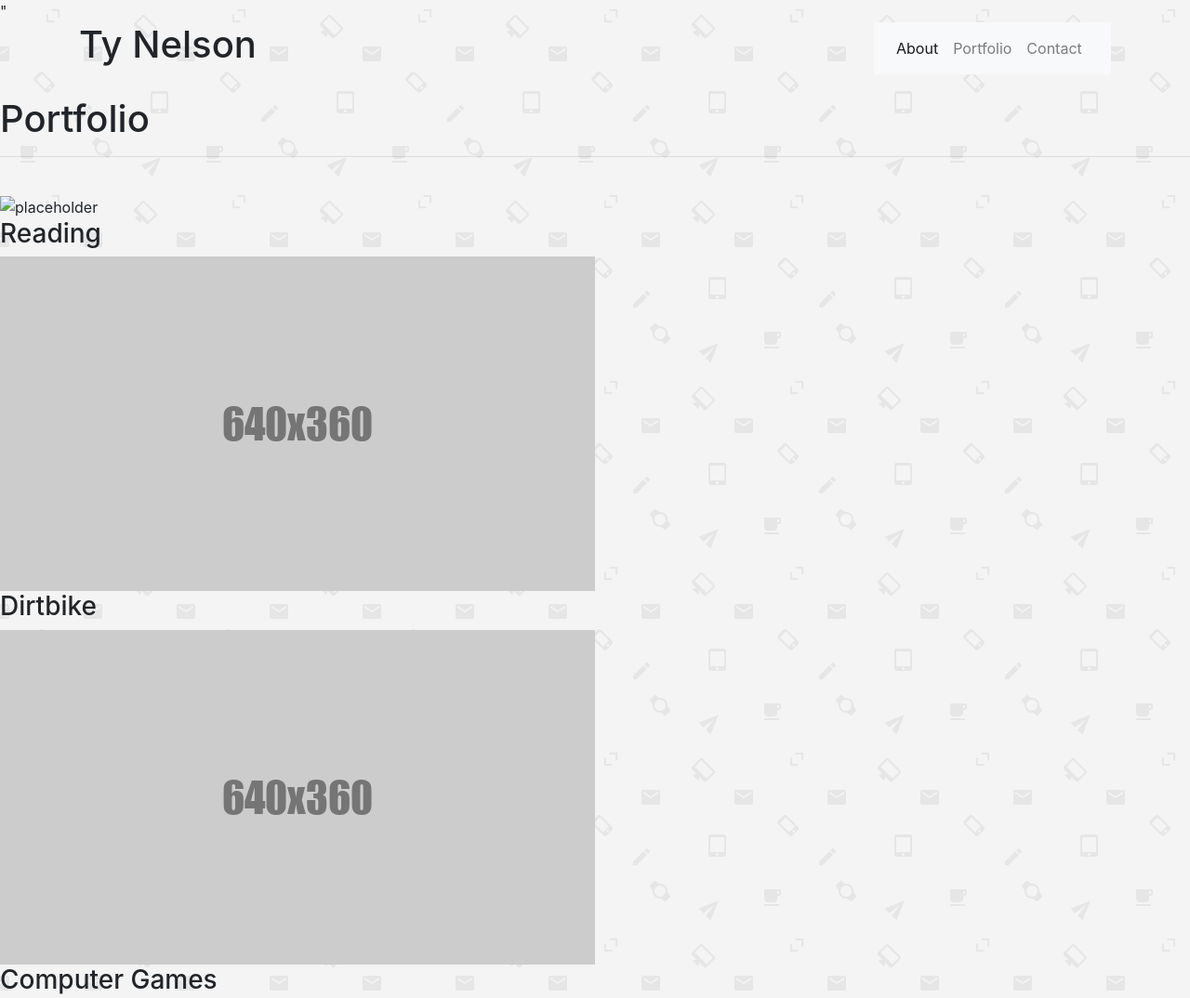
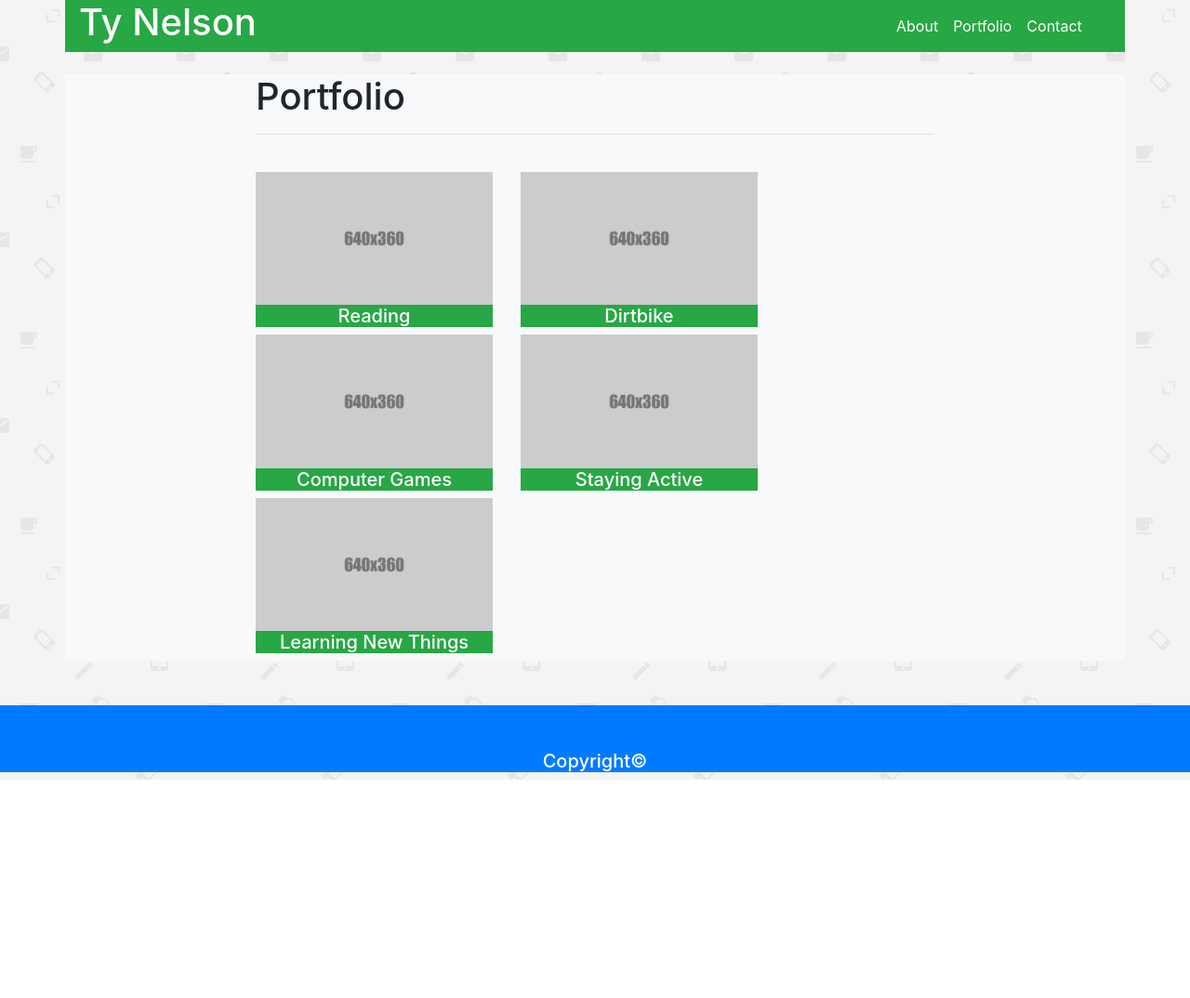
Before and after one commit to tnelson1118/Bootstrap-Portfolio, a plain HTML site: page portfolio.html in a window 1280 px wide. Shown: the top 1074 px of the page at 93% size. After the commit the page ends 839 px from the top, so only its background shows below. Drawn offline with nearby package versions, Linux system fonts and the light colour scheme.

Commit message:
colors added and portfolio pictures positioned

```diff
--- a/portfolio.html
+++ b/portfolio.html
@@ -9,22 +9,22 @@
         integrity="sha384-ggOyR0iXCbMQv3Xipma34MD+dH/1fQ784/j6cY/iJTQUOhcWr7x9JvoRxT2MZw1T" crossorigin="anonymous">
     <script src="https://stackpath.bootstrapcdn.com/bootstrap/4.3.1/js/bootstrap.min.js"
         integrity="sha384-JjSmVgyd0p3pXB1rRibZUAYoIIy6OrQ6VrjIEaFf/nJGzIxFDsf4x0xIM+B07jRM"
-        crossorigin="anonymous"></script>"
+        crossorigin="anonymous"></script>
 </head>
 
 <body style="background-image: url(assets/images/email-pattern.png)">
 
     <!-- Header -->
 
-    <header class="container">
+    <header class="container bg-success">
 
         <div class="row align-items-end">
             <div class="col-md-3">
-                <h1>Ty Nelson</h1>
+                <h1 class="text-white">Ty Nelson</h1>
             </div>
 
             <div class="col-md-3 offset-md-6">
-                <nav class="navbar navbar-expand-lg navbar-light bg-light">
+                <nav class="navbar navbar-expand-lg navbar-light bg-success">
                     <button class="navbar-toggler" type="button" data-toggle="collapse"
                         data-target="#navbarTogglerDemo01" aria-controls="navbarTogglerDemo01" aria-expanded="false"
                         aria-label="Toggle navigation">
@@ -33,13 +33,13 @@
                     <div class="collapse navbar-collapse" id="navbarTogglerDemo01">
                         <ul class="navbar-nav mr-auto mt-2 mt-lg-0">
                             <li class="nav-item active">
-                                <a class="nav-link" href="index.html">About <span class="sr-only">(current)</span></a>
+                                <a class="nav-link text-white" href="index.html">About <span class="sr-only">(current)</span></a>
                             </li>
                             <li class="nav-item">
-                                <a class="nav-link" href="portfolio.html">Portfolio</a>
+                                <a class="nav-link text-white" href="portfolio.html">Portfolio</a>
                             </li>
                             <li class="nav-item">
-                                <a class="nav-link" href="contact.html">Contact</a>
+                                <a class="nav-link text-white" href="contact.html">Contact</a>
                             </li>
                         </ul>
                     </div>
@@ -53,24 +53,48 @@
 
     <!-- Main Content -->
 
+    <div class="container bg-light">
+
+        <div class="row">
+            <div class="col-lg-8 offset-lg-2">
                 <h1>Portfolio</h1>
                 <hr>
                 <br>
+            </div>
+        </div>
 
-    <img scr="assets/images/640x360.png" class="img-fluid" alt="placeholder">
-    <h3>Reading</h3>
+        <div class="row">
+            <div class="col-md-3 offset-md-2">
+                <img src="assets/images/640x360.png" class="img-fluid" alt="placeholder">
+                <h5 class="bg-success text-white text-center">Reading</h5>
+            </div>
 
+            <div class="col-md-3">
                 <img src="assets/images/640x360.png" class="img-fluid" alt="placeholder">
-    <h3>Dirtbike</h3>
+                <h5 class="bg-success text-white text-center">Dirtbike</h5>
+            </div>
+        </div>
 
+        <div class="row">
+            <div class="col-md-3 offset-md-2">
                 <img src="assets/images/640x360.png" class="img-fluid" alt="placeholder">
-    <h3>Computer Games</h3>
+                <h5 class="bg-success text-white text-center">Computer Games</h5>
+            </div>
 
+            <div class="col-md-3">
                 <img src="assets/images/640x360.png" class="img-fluid" alt="placeholder">
-    <h3>Staying Active</h3>
+                <h5 class="bg-success text-white text-center">Staying Active</h5>
+            </div>
+        </div>
 
-    <img scr="assets/images/640x360.png" class="img-fluid" alt="placeholder">
-    <h3>Learning New Things</h3>
+        <div class="row">
+            <div class="col-md-3 offset-md-2">
+                <img src="assets/images/640x360.png" class="img-fluid" alt="placeholder">
+                <h5 class="bg-success text-white text-center">Learning New Things</h5>
+            </div>
+        </div>
+
+    </div>
 
 
     <!-- Footer -->
```
Also changed, not shown: contact.html (+7 -7 lines), index.html (+7 -7 lines). Lines whose indentation alone changed are shown as unchanged.
